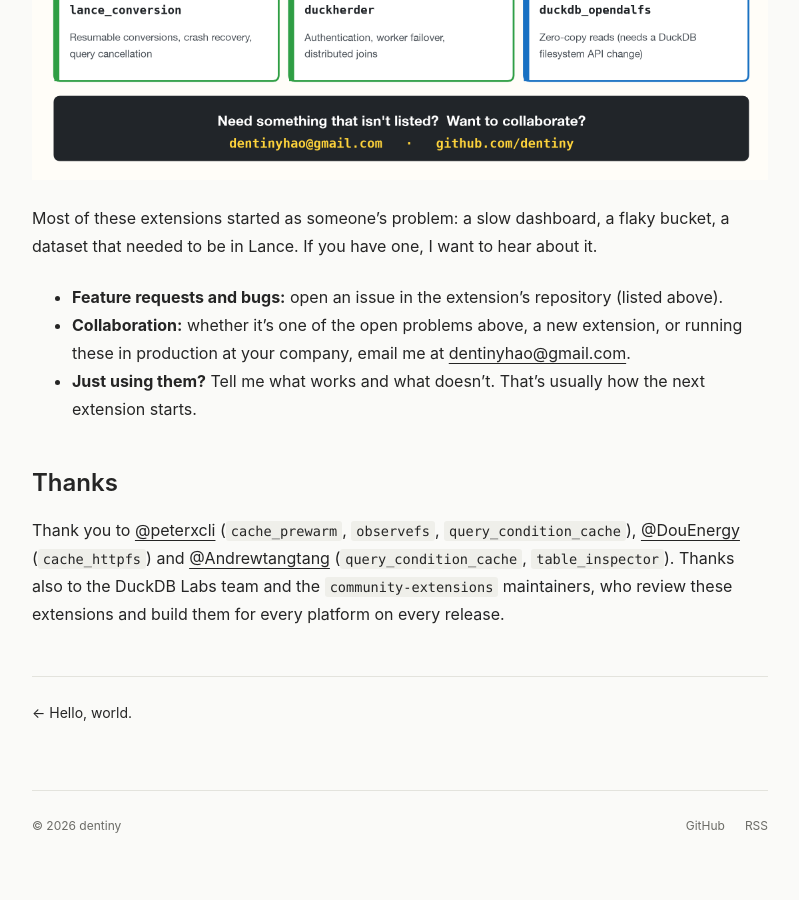
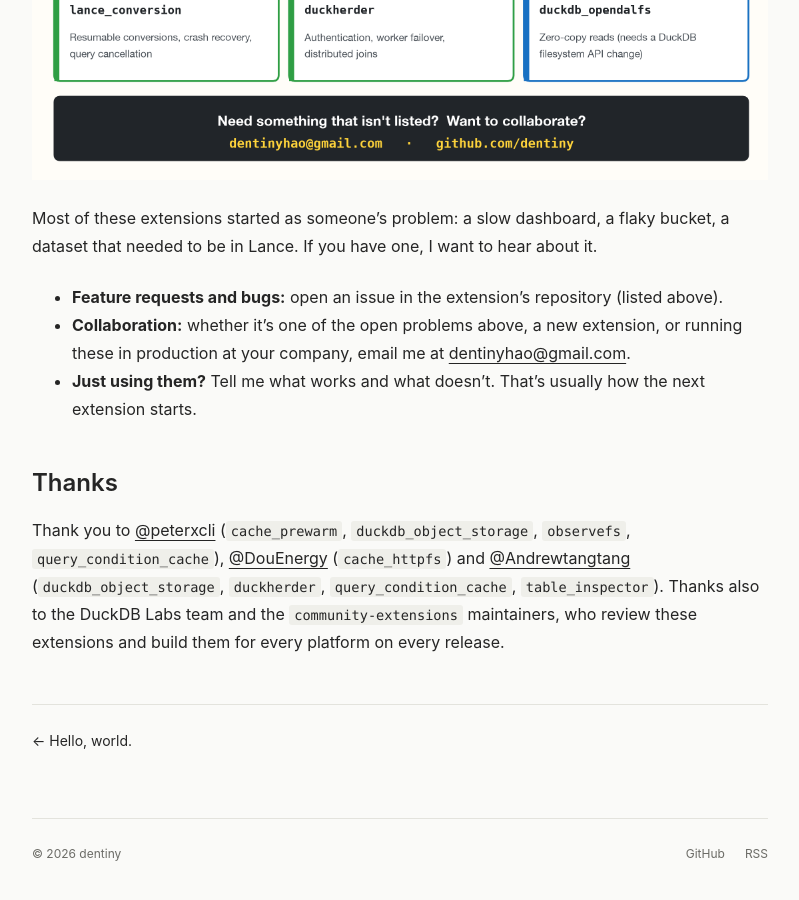
Before and after one commit to dentiny/dentiny.github.io, a Jekyll site: the page built from _posts/2026-10-09-duckdb-extensions.md, in a window 1280 px wide and 900 px high, scrolled down 10439 px. Shown: the whole window, without its empty margins (240-1039 px from the left). Built offline with Jekyll 4.4.1, drawn with Linux system fonts in a browser that asks for light colours; before the commit the page ends 11311 px from its top, so only the background shows below that.

Commit message:
Add duckdb_object_storage as a highlight; update contributor credits

```diff
--- a/_posts/2026-10-09-duckdb-extensions.md
+++ b/_posts/2026-10-09-duckdb-extensions.md
@@ -266,4 +266,4 @@
 
 ## Thanks
 
-Thank you to [@peterxcli](https://github.com/peterxcli) (`cache_prewarm`, `observefs`, `query_condition_cache`), [@DouEnergy](https://github.com/DouEnergy) (`cache_httpfs`) and [@Andrewtangtang](https://github.com/Andrewtangtang) (`query_condition_cache`, `table_inspector`). Thanks also to the DuckDB Labs team and the `community-extensions` maintainers, who review these extensions and build them for every platform on every release.
+Thank you to [@peterxcli](https://github.com/peterxcli) (`cache_prewarm`, `duckdb_object_storage`, `observefs`, `query_condition_cache`), [@DouEnergy](https://github.com/DouEnergy) (`cache_httpfs`) and [@Andrewtangtang](https://github.com/Andrewtangtang) (`duckdb_object_storage`, `duckherder`, `query_condition_cache`, `table_inspector`). Thanks also to the DuckDB Labs team and the `community-extensions` maintainers, who review these extensions and build them for every platform on every release.
```
